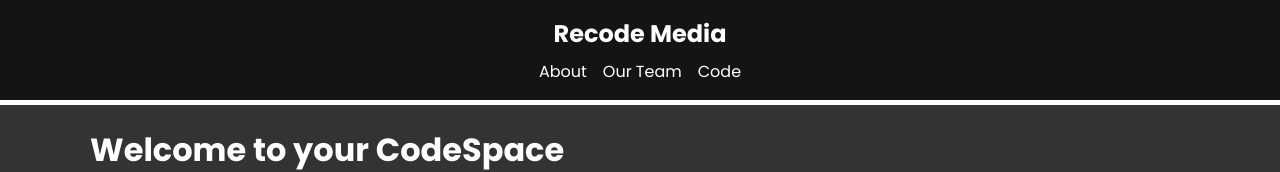
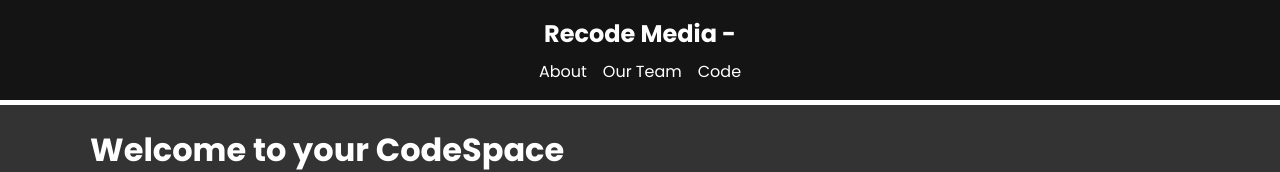
Before and after one commit to itsparasbisht/nextjs-13, a Next.js app: page / in a window 1280 px wide. Shown: the top 172 px of the page. Built offline with nearby package versions, Linux system fonts and the light colour scheme.

Commit message:
Update Header.tsx

```diff
--- a/app/components/Header.tsx
+++ b/app/components/Header.tsx
@@ -5,7 +5,7 @@
     <header className="header">
       <div className="container">
         <div className="logo">
-          <Link href="/">Recode Media</Link>
+          <Link href="/">Recode Media - </Link>
         </div>
         <div className="links">
           <Link href="/about">About</Link>
```
